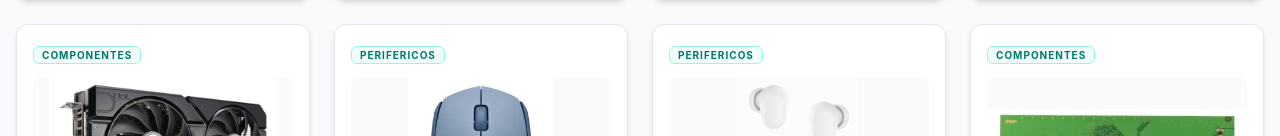
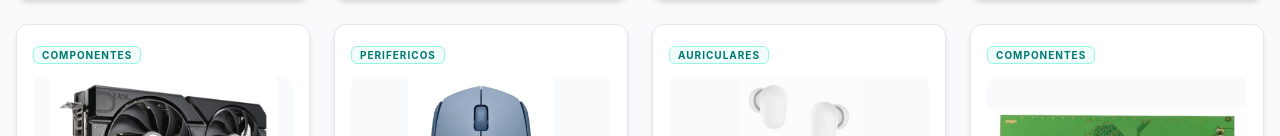
Before and after one commit to magalipgutierrez/CIU-TECH_STORE, a React (Vite) app: page /productos in a window 1280 px wide. Shown: the part 737-873 px from the top of the page. Built offline with nearby package versions, Linux system fonts and the light colour scheme.

Commit message:
cambio de categoria de un producto

```diff
--- a/src/data/productos.js
+++ b/src/data/productos.js
@@ -79,7 +79,7 @@ export const productos = [
   {
     id: 7,
     nombre: "Audífonos Inalámbricos Xiaom",
-    categoria: "Perifericos",
+    categoria: "Auriculares",
     precio: 25000,
     imagenes: [auri1, auri2],
     descripcion: "La duración máxima de la batería es 1.5 días. Con micrófono incorporado. Asistente de voz integrado: Xiaomi",
```
